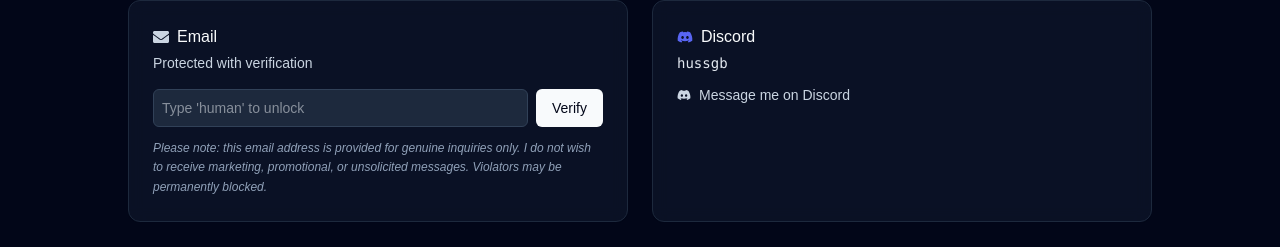
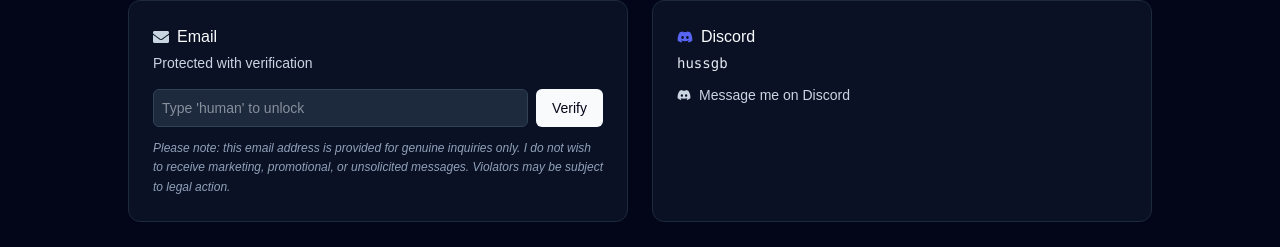
Before and after one commit to HussGB/husnain.uk, a Next.js app: page / in a window 1280 px wide. Shown: the part 3556-3803 px from the top of the page. Built offline with nearby package versions, Linux system fonts and the light colour scheme; no server answers.

Commit message:
Scary message

```diff
--- a/pages/index.js
+++ b/pages/index.js
@@ -970,7 +970,7 @@
             <p className="text-xs text-slate-500 dark:text-slate-400 mt-3 italic leading-relaxed">
               Please note: this email address is provided for genuine inquiries only.
               I do not wish to receive marketing, promotional, or unsolicited messages.
-              Violators may be permanently blocked.
+              Violators may be subject to legal action.
             </p>
           </div>
 
```
